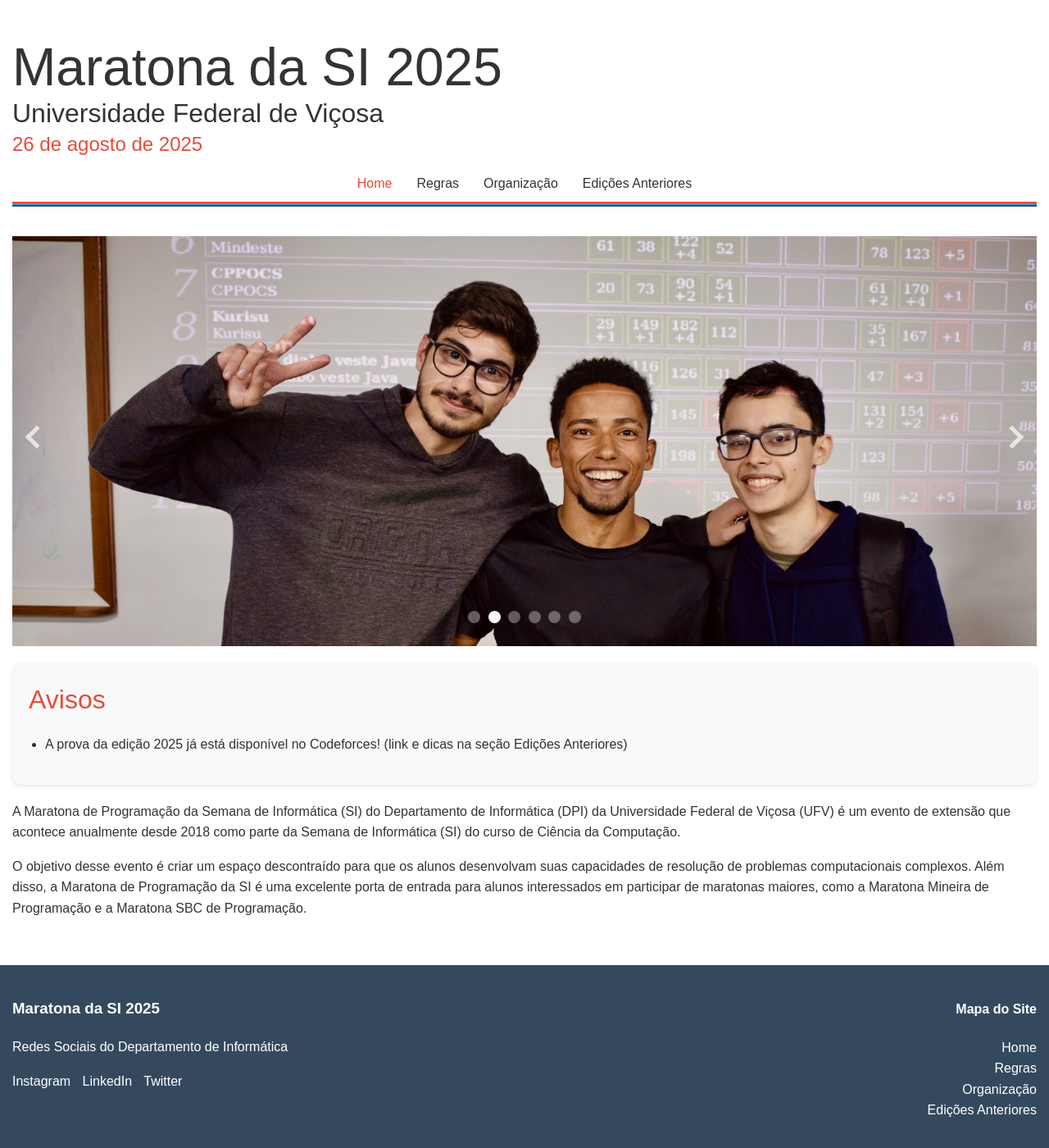
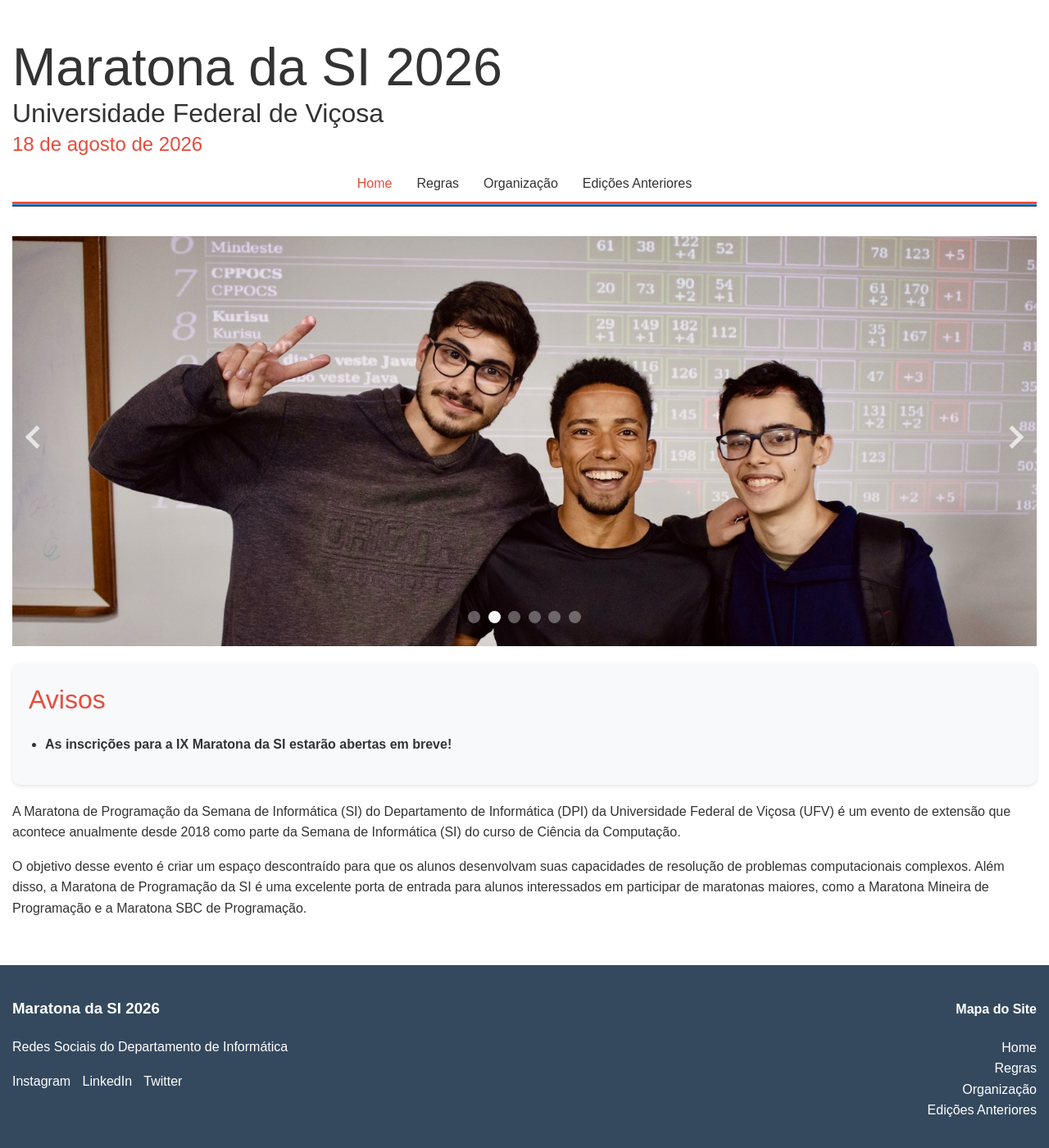
Before and after one commit to maratonaufv/maratona-si, a Jekyll site: the page built from index.md, in a window 1280 px wide and 1400 px high. Shown: the whole window at 82% size. Built offline with Jekyll 4.4.1, drawn with Linux system fonts in a browser that asks for light colours.

Commit message:
atualizacao 2026

```diff
--- a/_config.yml
+++ b/_config.yml
@@ -1,5 +1,5 @@
 # Site settings
-title: Maratona da SI 2025
+title: Maratona da SI 2026
 description: Universidade Federal de Viçosa
 domain: maratonaufv.github.io   # if you want to force HTTPS, specify the domain without the http at the start, e.g. example.com
 url: https://maratonaufv.github.io  # the base hostname and protocol for your site, e.g. http://example.com
@@ -11,7 +11,7 @@ source: maratona-si
 incremental: false
 
 # Workshop date
-workshop_date: 26 de agosto de 2025
+workshop_date: 18 de agosto de 2026
 
 # Build settings
 markdown: kramdown
--- a/index.md
+++ b/index.md
@@ -19,7 +19,8 @@ carousels:
 
 ## Avisos
 
-- A prova da edição 2025 já está disponível no Codeforces! (link e dicas na seção Edições Anteriores)
+- **As inscrições para a IX Maratona da SI estarão abertas em breve!**
+<!-- - A prova da edição 2025 já está disponível no Codeforces! (link e dicas na seção Edições Anteriores) -->
 <!-- - **As inscrições para a VIII Maratona da SI estarão abertas em breve!** -->
 <!-- - A VIII Maratona da SI será realizada dia 26 de agosto, durante a Semana de Informática de 2025. Inscriçoes [aqui](https://forms.gle/cCPvAhDoCK3RvJd36). -->
 
```
Also changed, not shown: organizacao.md (+1 -1 lines), Gemfile.lock.
